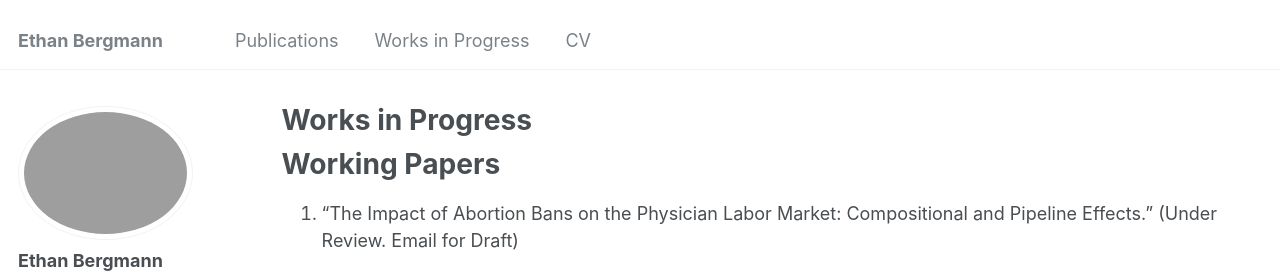
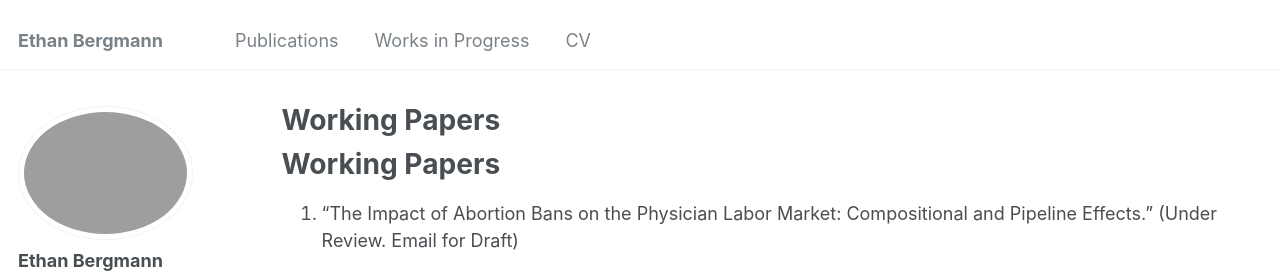
Before and after one commit to ethankbergmann/ethankbergmann.github.io, a Jekyll site: the page built from _pages/works_in_progress.md, in a window 1280 px wide and 954 px high. Shown: the top 274 px of the window. Built offline with Jekyll 4.4.1, drawn with Linux system fonts in a browser that asks for light colours; some web fonts are replaced; our own code applies the rules of GitHub Pages for plain Markdown files.

Commit message:
Update permalink and layout in works_in_progress.md

```diff
--- a/_pages/works_in_progress.md
+++ b/_pages/works_in_progress.md
@@ -1,7 +1,6 @@
 ---
 layout: archive
-title: "Works in Progress"
-permalink: /works_in_progress/
+permalink: /research/
 author_profile: true
 ---
 
```
